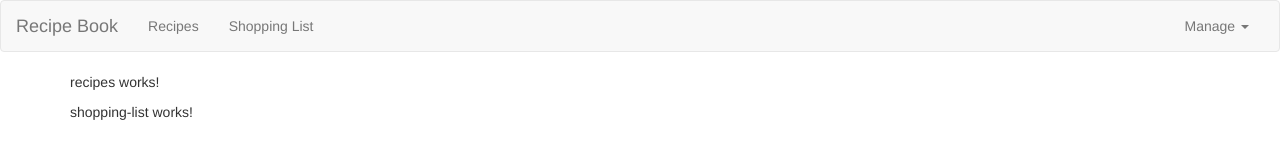
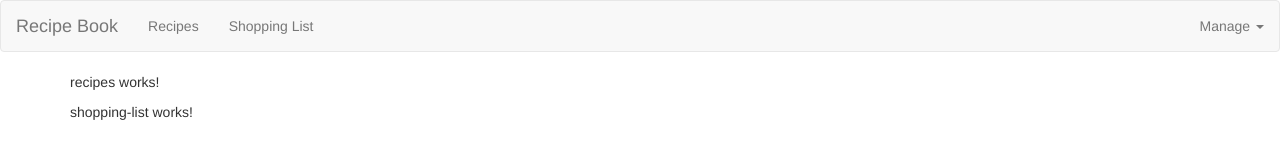
Before and after one commit to thomasraphel/Angular4Application, an Angular app in the folder SampleApplication/: page / in a window 1280 px wide. Shown: the top 160 px of the page. Built offline with nearby package versions, Linux system fonts and the light colour scheme.

Commit message:
he way we added it, the Navbar will collapse on smaller screens. Since we didn't implement a Hamburger menu, that means that there's no way of accessing our links on smaller screens.
You can either add such a menu on your own, or you replace collapse navbar-collapse  with just navbar-default

```diff
--- a/SampleApplication/src/app/header/header.component.html
+++ b/SampleApplication/src/app/header/header.component.html
@@ -4,7 +4,7 @@
       <a href="#" class="navbar-brand">Recipe Book</a>
     </div>
 
-    <div class="collapse navbar-collapse">
+
       <ul class="nav navbar-nav">
         <li><a href="#">Recipes</a></li>
         <li><a href="#">Shopping List</a></li>
@@ -18,6 +18,6 @@
           </ul>
         </li>
       </ul>
-    </div>
+
   </div>
 </nav>
```
